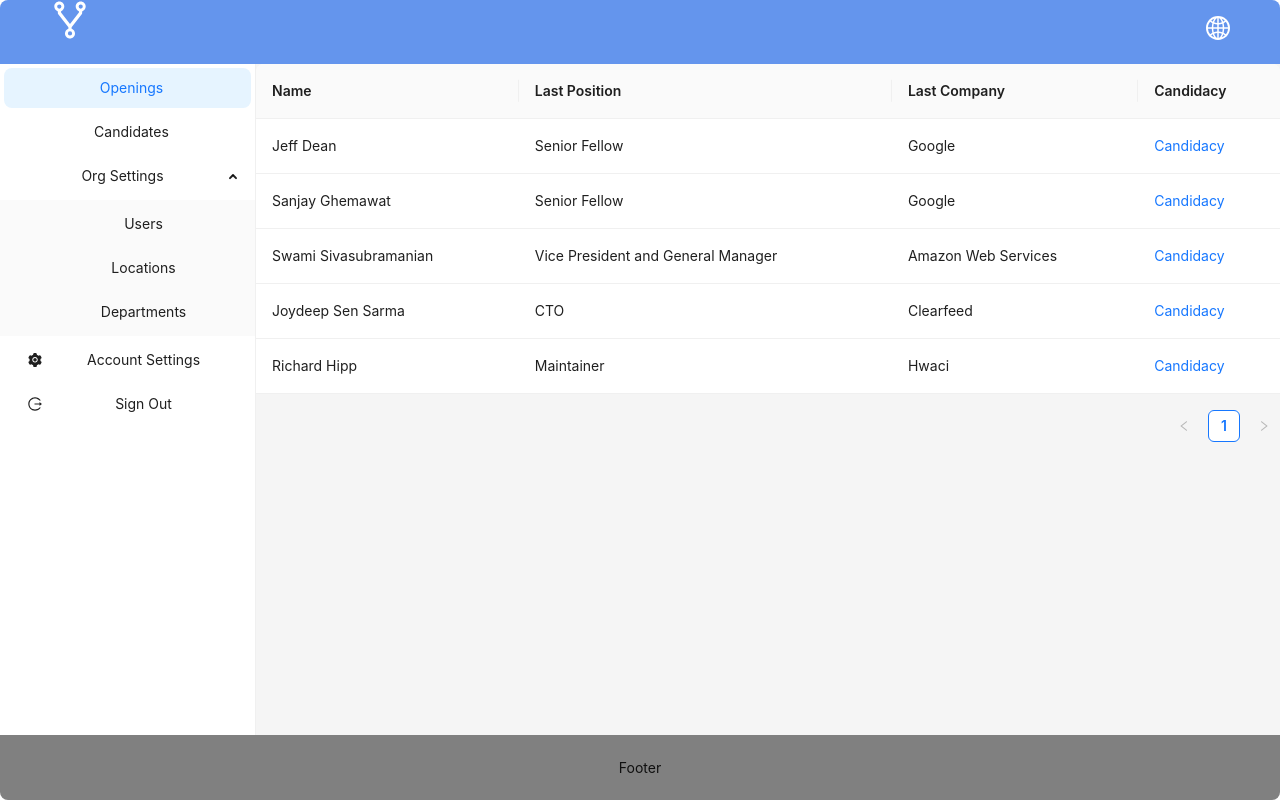
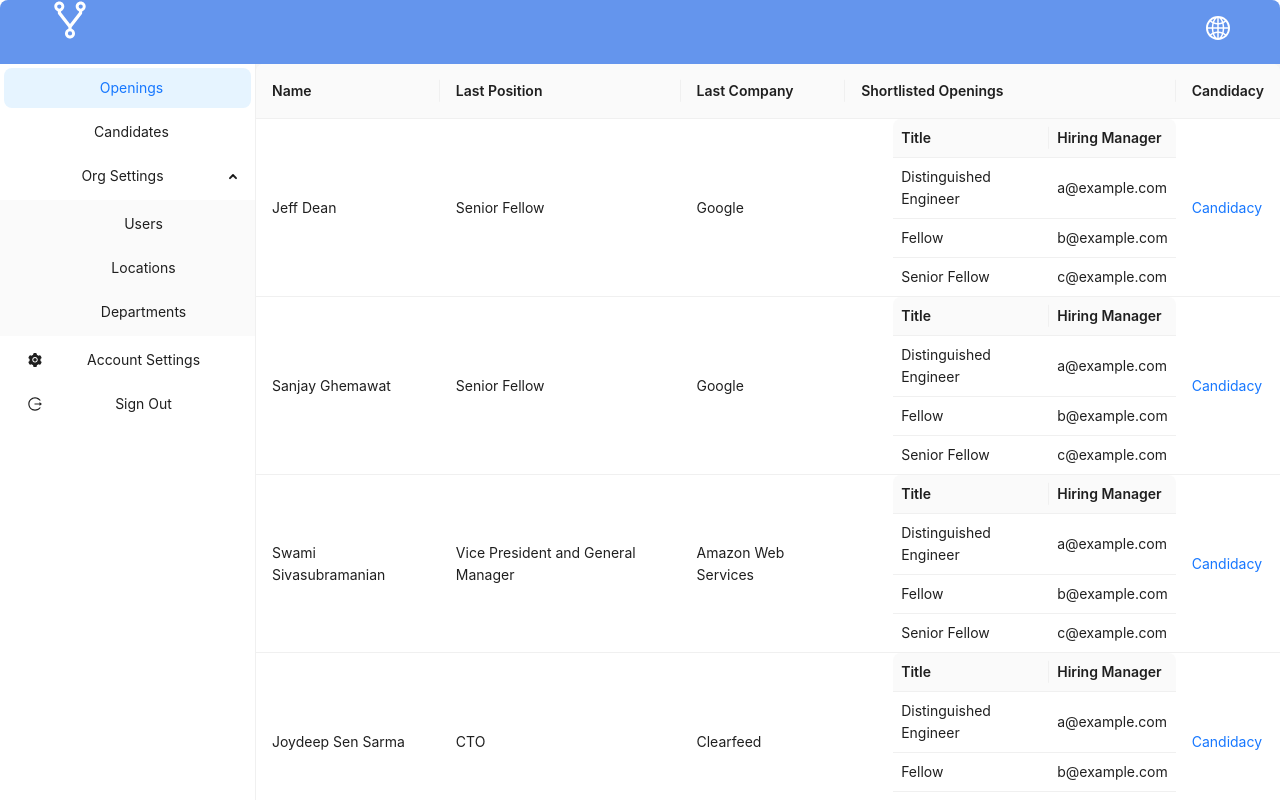
Before and after one commit to vetchium/vetchium, a React (Create React App) app in the folder erised/: page /candidates in a window 1280 px wide. Both pictures are taken after a click on the button "Sign In". Shown: the top 800 px of the page. Built offline with nearby package versions, Linux system fonts and the light colour scheme.

Commit message:
Nested tables on Candidates screen

```diff
--- a/erised/src/pages/Candidates.tsx
+++ b/erised/src/pages/Candidates.tsx
@@ -137,6 +137,11 @@ export default function Candidates() {
       key: "lastCompany",
     },
     {
+      title: "Shortlisted Openings",
+      dataIndex: "shortlistedOpenings",
+      key: "shortlistedOpenings",
+    },
+    {
       title: "Candidacy",
       key: "candidacy",
       render: (record: { id: string }) => (
@@ -148,6 +153,21 @@ export default function Candidates() {
   const dataSource = data.map((candidate, index) => ({
     key: index,
     ...candidate,
+    shortlistedOpenings: (
+      <Table
+        columns={[
+          { title: "Title", dataIndex: "title", key: "title" },
+          {
+            title: "Hiring Manager",
+            dataIndex: "hiringManager",
+            key: "hiringManager",
+          },
+        ]}
+        dataSource={candidate.shortlistedOpenings}
+        pagination={false}
+        size="small"
+      />
+    ),
   }));
 
   return <Table columns={columns} dataSource={dataSource} />;
```
